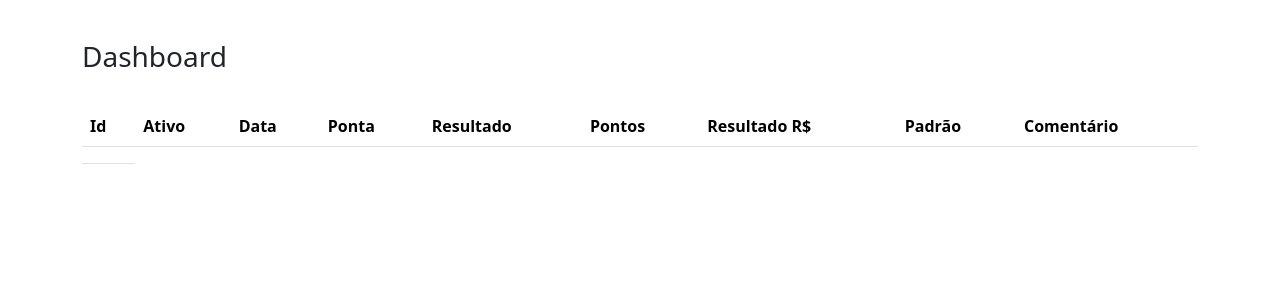
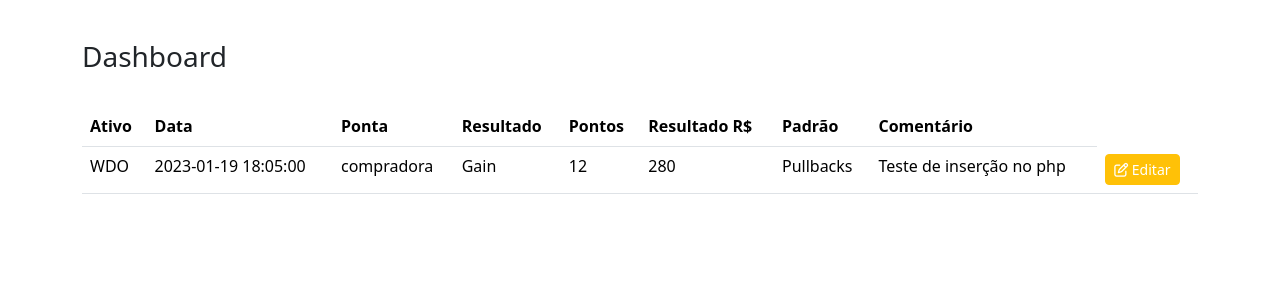
Before and after one commit to Lpbeltra/diario-trade, a PHP site: page /dashboard.php in a window 1280 px wide. Shown: the top 300 px of the page. Run offline with PHP 8.4, Linux system fonts and the light colour scheme; data comes from the database, SQL or seed files in the repository; lists and menus that the app fills with data are empty; some libraries are stand-ins or nearby versions.

Commit message:
Alterações iniciais do dashboard

```diff
--- a/connect.php
+++ b/connect.php
@@ -3,7 +3,5 @@ $servername = "localhost";
 $database = "diario_trade";
 $username = "root";
 $password = "";
-
 $connect = mysqli_connect($servername, $username, $password, $database);
-
 ?>
--- a/dashboard.php
+++ b/dashboard.php
@@ -7,6 +7,7 @@
     <title>Trading Dashboard</title>
     <link href="https://cdn.jsdelivr.net/npm/bootstrap@5.3.0-alpha1/dist/css/bootstrap.min.css" rel="stylesheet" integrity="sha384-GLhlTQ8iRABdZLl6O3oVMWSktQOp6b7In1Zl3/Jr59b6EGGoI1aFkw7cmDA6j6gD" crossorigin="anonymous">
     <script src="https://cdn.jsdelivr.net/npm/bootstrap@5.3.0-alpha1/dist/js/bootstrap.bundle.min.js" integrity="sha384-w76AqPfDkMBDXo30jS1Sgez6pr3x5MlQ1ZAGC+nuZB+EYdgRZgiwxhTBTkF7CXvN" crossorigin="anonymous"></script>
+    <script src="https://kit.fontawesome.com/3a5db8322b.js" crossorigin="anonymous"></script>
 </head>
 
 <body>
@@ -16,7 +17,6 @@
         <table class="table">
             <thead>
                 <tr>
-                <th scope="col">Id</th>
                 <th scope="col">Ativo</th>
                 <th scope="col">Data</th>
                 <th scope="col">Ponta</th>
@@ -27,15 +27,40 @@
                 <th scope="col">Comentário</th>
                 </tr>
             </thead>
-            <tbody>
+
+            <tr>
+                <?php
+                include 'connect.php';
+                $sql = "SELECT * FROM `operacoes`";
+                $busca = mysqli_query($connect,$sql);
+
+                while ($array = mysqli_fetch_array($busca)) {
+                    $id = $array['id'];
+                    $ativo = $array['ativo'];
+                    $data = $array['data_trade'];
+                    $ponta = $array['ponta'];
+                    $resultado = $array['resultado'];
+                    $pontos = $array['pontos'];
+                    $resultadoValor = $array['resultado_valor'];
+                    $padrao = $array['padrao'];
+                    $comentario = $array['comentario'];
+                ?>
+
                 <tr>
-                    <td></td>
+                <td><?php echo $ativo ?></td>
+                <td><?php echo $data ?></td>
+                <td><?php echo $ponta ?></td>
+                <td><?php echo $resultado ?></td>
+                <td><?php echo $pontos ?></td>
+                <td><?php echo $resultadoValor ?></td>
+                <td><?php echo $padrao ?></td>
+                <td><?php echo $comentario ?></td>
+                <td><a class="btn btn-warning btn-sm" id="editButton" style='color:#fff;' href="edittrade.php?id=<?php echo $id ?>" role="button"><i class="far fa-edit"></i>&nbsp;Editar</a></td>
                 </tr>
 
-            </tbody>
+                <?php } ?>
+            </tr>
         </table>
-
     </div>
-
 </body>
 </html>
--- /dev/null
+++ b/edittrade.php
@@ -0,0 +1,6 @@
+<?php
+
+$id = $_GET['id'];
+
+
+?>
--- a/index.php
+++ b/index.php
@@ -33,8 +33,8 @@
                 <label class="input-group-text" for="inputGroupSelect01">Ponta</label>
                 <select class="form-select" name="ponta" id="inputGroupSelect01">
                     <option selected>Choose...</option>
-                    <option value="compradora">Compradora</option>
-                    <option value="vendedora">Vendedora</option>
+                    <option value="Compradora">Compradora</option>
+                    <option value="Vendedora">Vendedora</option>
                 </select>
             </div>
 
--- a/inserttrade.php
+++ b/inserttrade.php
@@ -1,5 +1,4 @@
 <?php
-
 include 'connect.php';
 
 $ativo = $_POST['ativo'];
@@ -10,7 +9,6 @@ $pontos = $_POST['pontos'];
 $resultadoValor = $_POST['resultadoValor'];
 $padrao = $_POST['padrao'];
 $comentario = $_POST['comentario'];
-
 $sql = "INSERT INTO `operacoes`(`ativo`, `data_trade`, `ponta`, `resultado`, `pontos`, `resultado_valor`, `padrao`, `comentario`) VALUES ('$ativo', '$data','$ponta','$resultado', '$pontos', '$resultadoValor','$padrao','$comentario')";
 $inserir = mysqli_query($connect,$sql);
 ?>
@@ -21,5 +19,6 @@ $inserir = mysqli_query($connect,$sql);
     <h4 style="text-align: center"> Operação adicionada com sucesso!</h4>
     <div style="padding-top: 20px; text-align: center">
         <a href="index.php" role="button" class="btn btn-primary">Inserir nova operação</a>
+        <a href="dashboard.php" role="button" class="btn btn-primary">ir para o Dashboard</a>
     </div>
 </div>
--- a/style.css
+++ b/style.css
@@ -1,3 +1,9 @@
 #container {
     width: 500px;
 }
+
+#editButton {
+    font-family: "Font Awesome 5 Free";
+    font-weight: 900;
+    width: 20px;
+}
```
